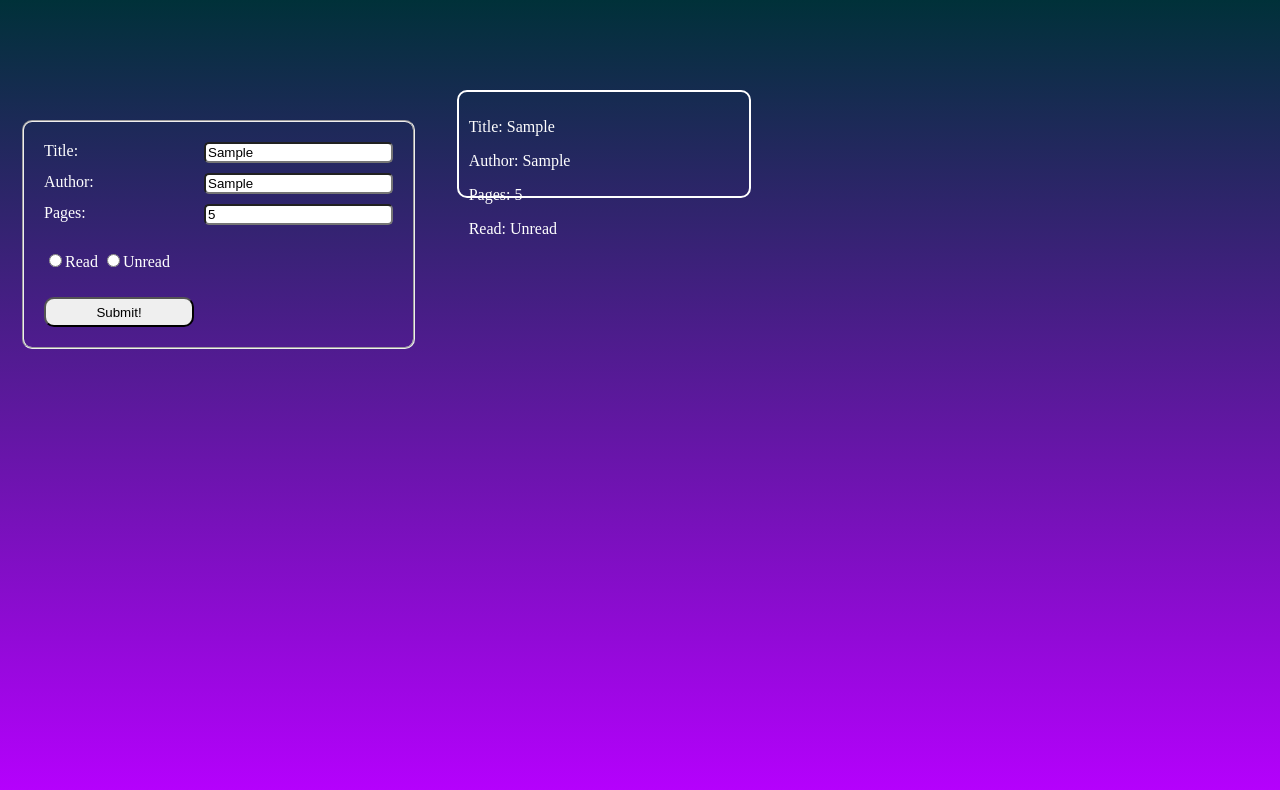
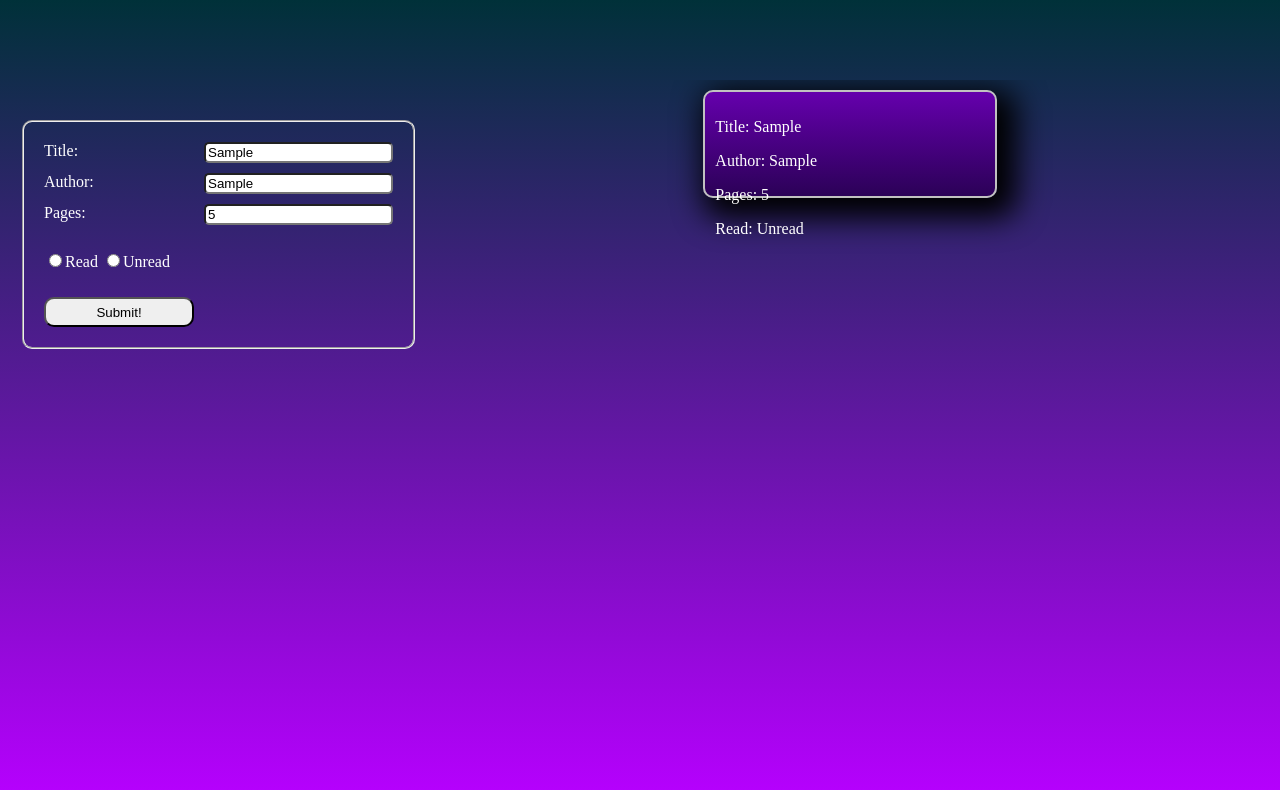
Before and after one commit to JRan1357/BookStorage, a plain HTML site: page index.html in a window 1280 px wide. Both pictures are taken after typing "Sample", "Sample", "5" into the empty fields and a click on the button "Submit!". Drawn offline with Linux system fonts and the light colour scheme.

Commit message:
added shadows to book cards

```diff
--- a/style.css
+++ b/style.css
@@ -67,7 +67,7 @@ body{
     grid-template-rows: repeat(auto-fill, 20%);
     grid-template-columns: repeat(auto-fit, minmax(20%, 300px));
 
-    justify-content: space-between;
+    justify-content: space-around;
 
     gap: 20px;
     padding-right: 40px;
@@ -80,11 +80,14 @@ body{
 }
 
 .bookCard{
-    border: solid 2px white;
+    border: solid 2px rgb(193, 193, 193);
     border-radius: 10px;
     width: 90%;
     padding: 10px;
     margin: 10px;
     margin-right: 20px;
 
+    background-image: linear-gradient(rgb(101, 0, 173), rgb(43, 1, 87));
+    box-shadow: 10px 10px 30px 10px black;
+
 }
```
